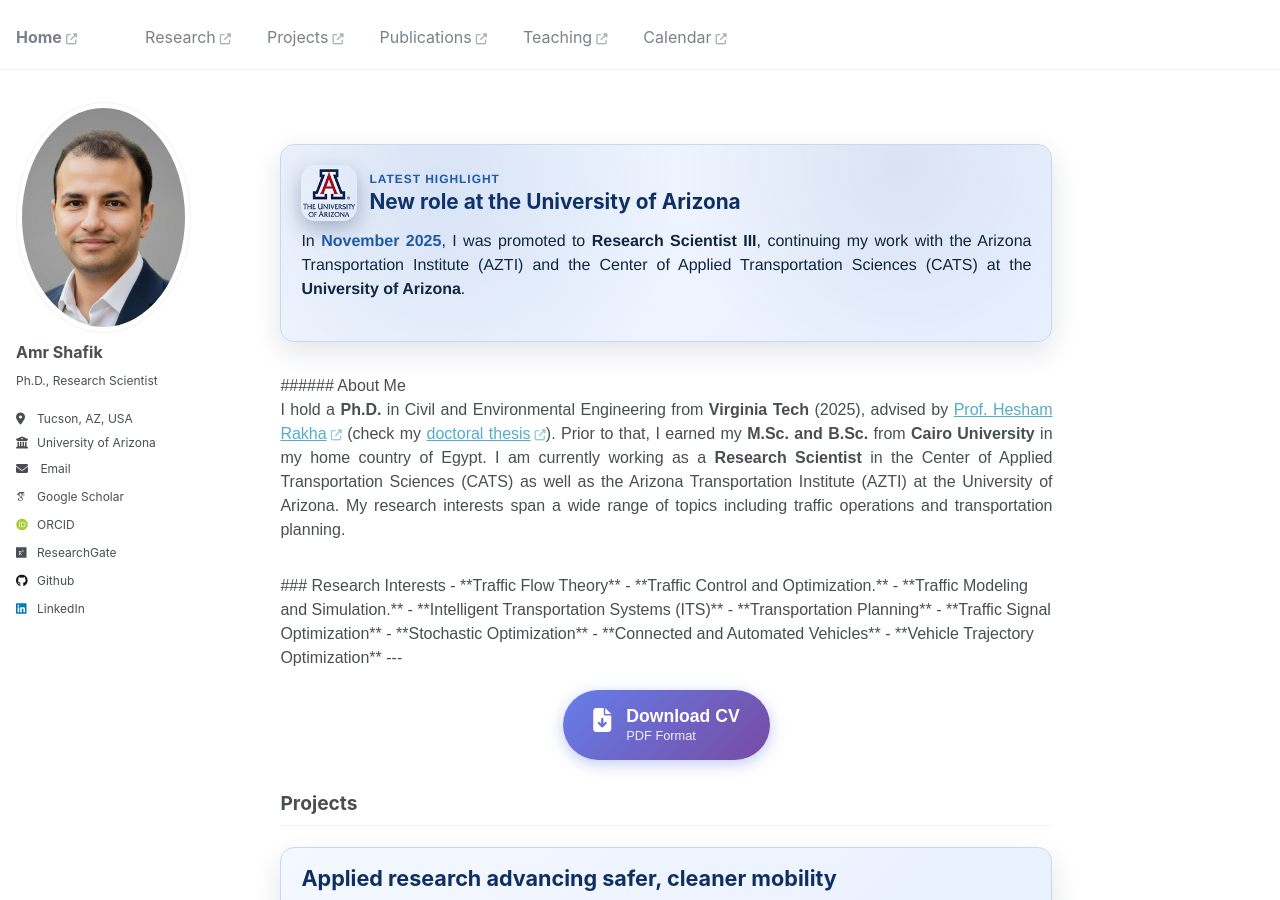
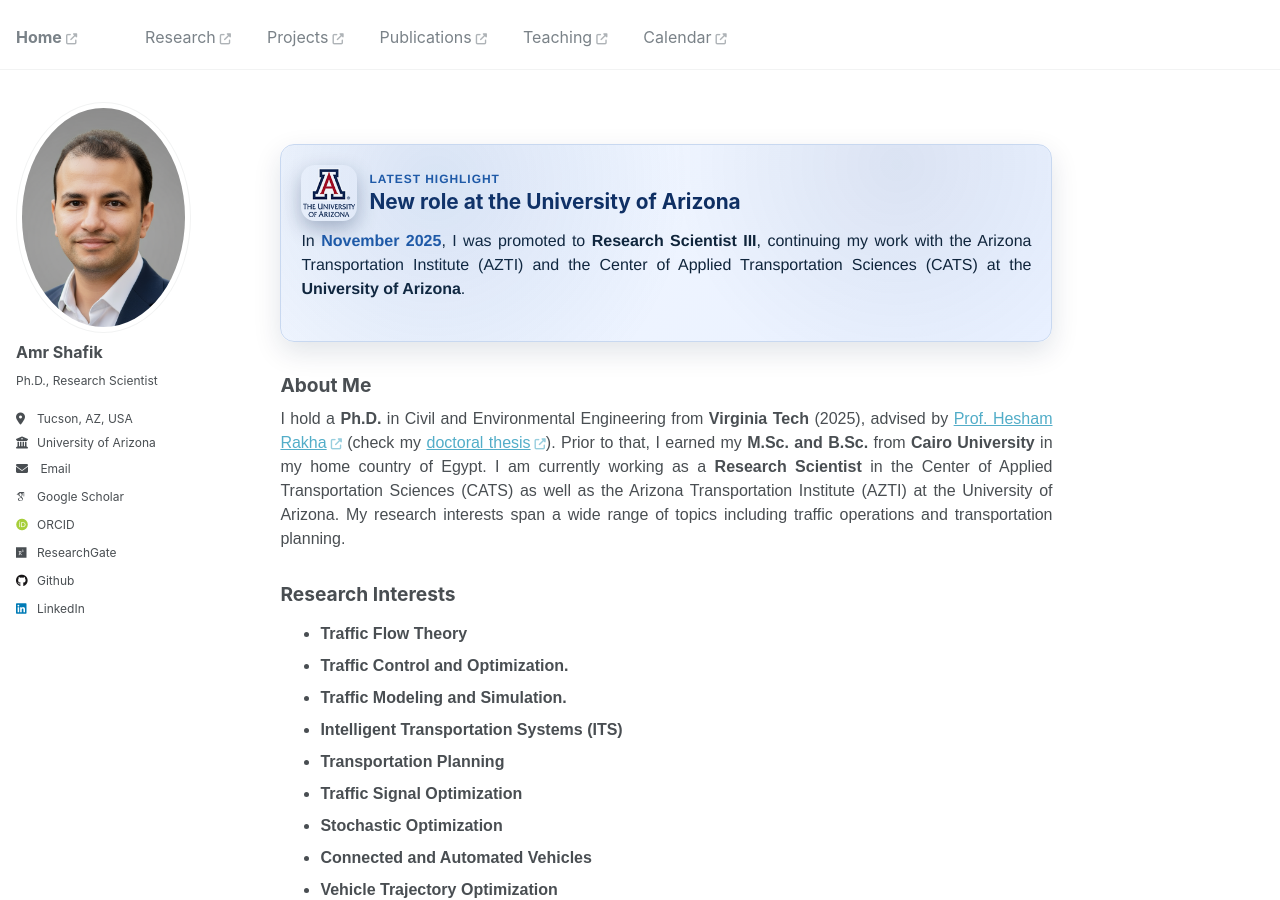
Before and after one commit to akshafik/amrshafik, a Jekyll site: the page built from _pages/about.html, in a window 1280 px wide and 900 px high. Built offline with Jekyll 4.4.1, drawn with Linux system fonts in a browser that asks for light colours; some web fonts are replaced.

Commit message:
Add markdown attribute to about and research sections for improved formatting

```diff
--- a/_pages/about.html
+++ b/_pages/about.html
@@ -156,7 +156,7 @@ redirect_from:
   </div>
 </section>
 
-<section id="about" class="section-block">
+<section id="about" class="section-block" markdown="1">
 ###### About Me
 
 <p align="justify">
@@ -167,7 +167,7 @@ I am currently working as a <b>Research Scientist</b> in the Center of Applied T
 </p>
 </section>
 
-<section id="research" class="section-block">
+<section id="research" class="section-block" markdown="1">
 ### Research Interests
 
 - **Traffic Flow Theory**
```
